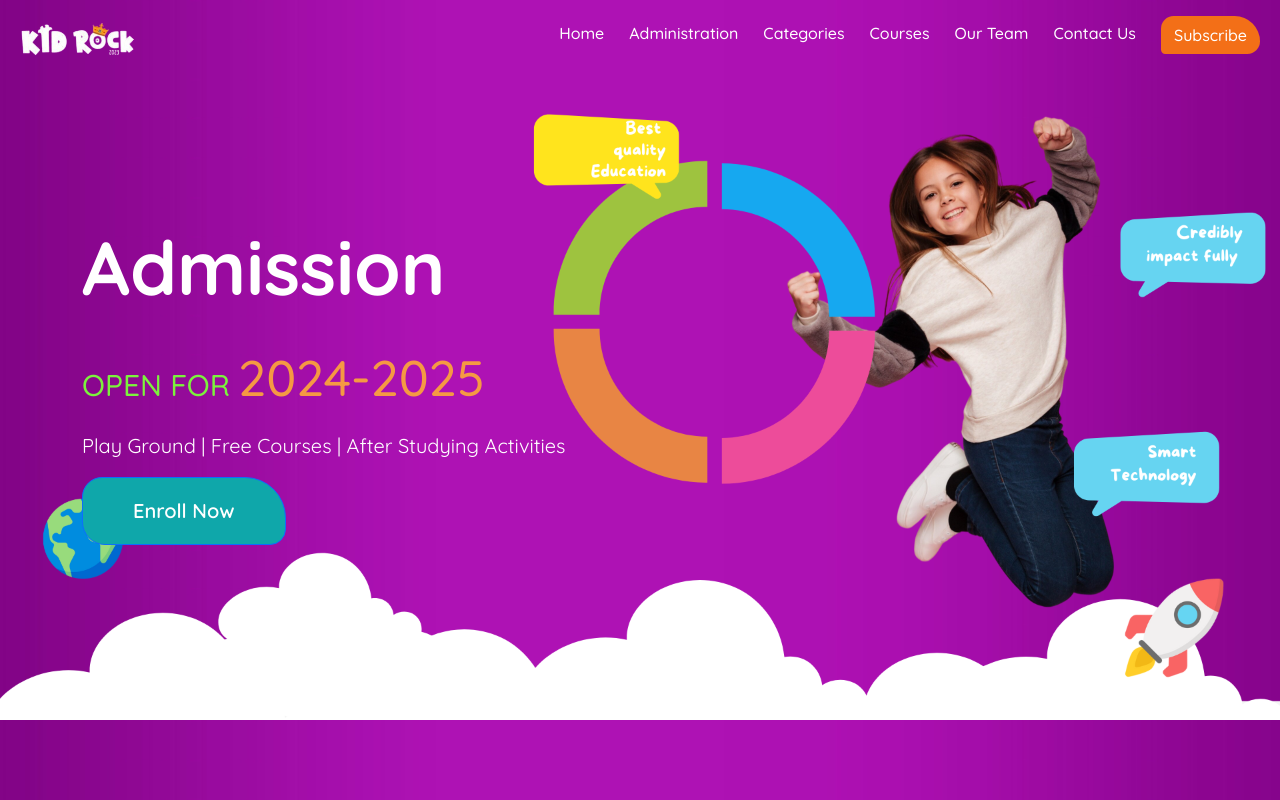
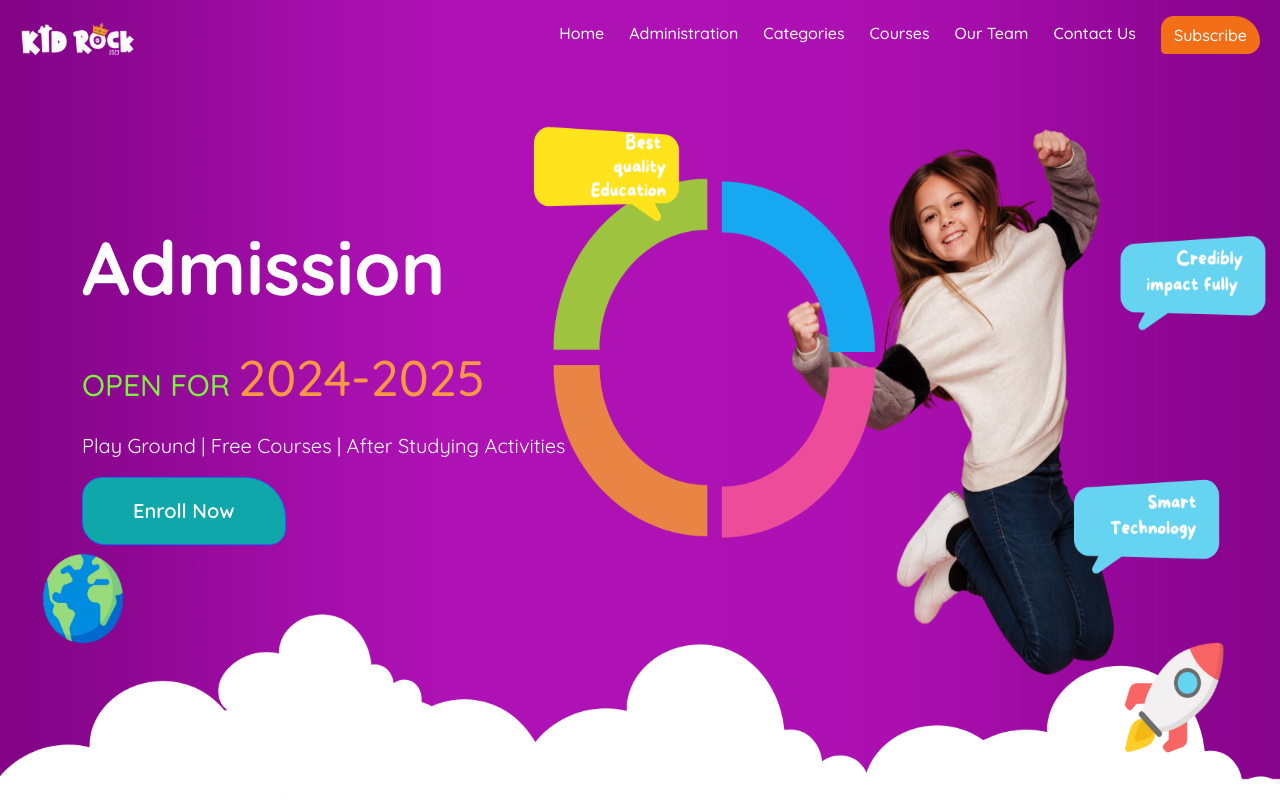
Before and after one commit to mouhebmhd/WeeTechElearning, a React (Create React App) app in the folder frontEnd/: page / in a window 1280 px wide. Built offline with nearby package versions, Linux system fonts and the light colour scheme.

Commit message:
fixing background problem

```diff
--- a/frontEnd/src/views/styles/LandingPageStyle.css
+++ b/frontEnd/src/views/styles/LandingPageStyle.css
@@ -3,7 +3,8 @@
     width: 100vw;
     height: 100vh;
     background-image: url("../../assets/img/coverImage.png");
-    background-size: contain;
+    background-repeat: no-repeat;
+    background-size: 100vw 100vh;
 }
     .navbar
     {
```
